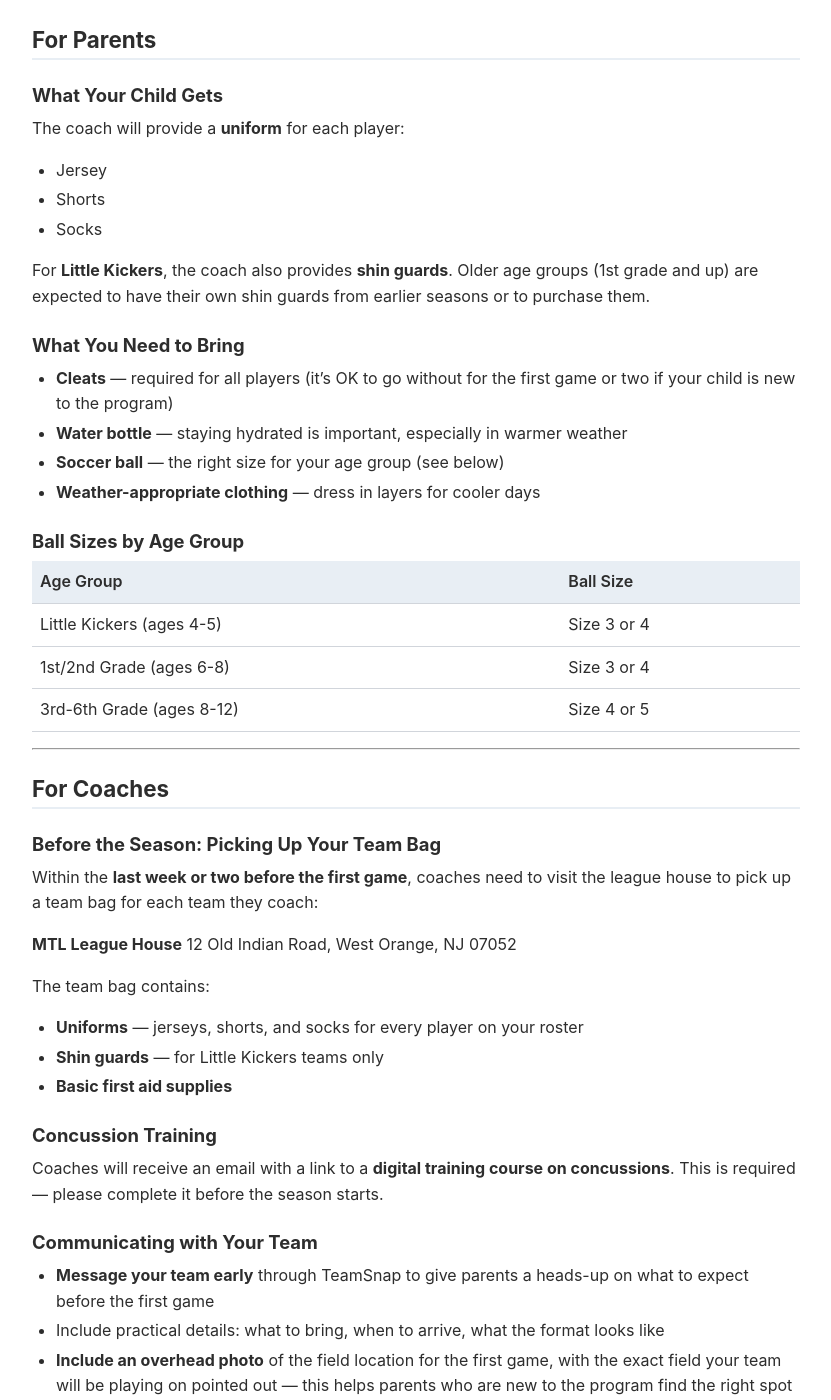
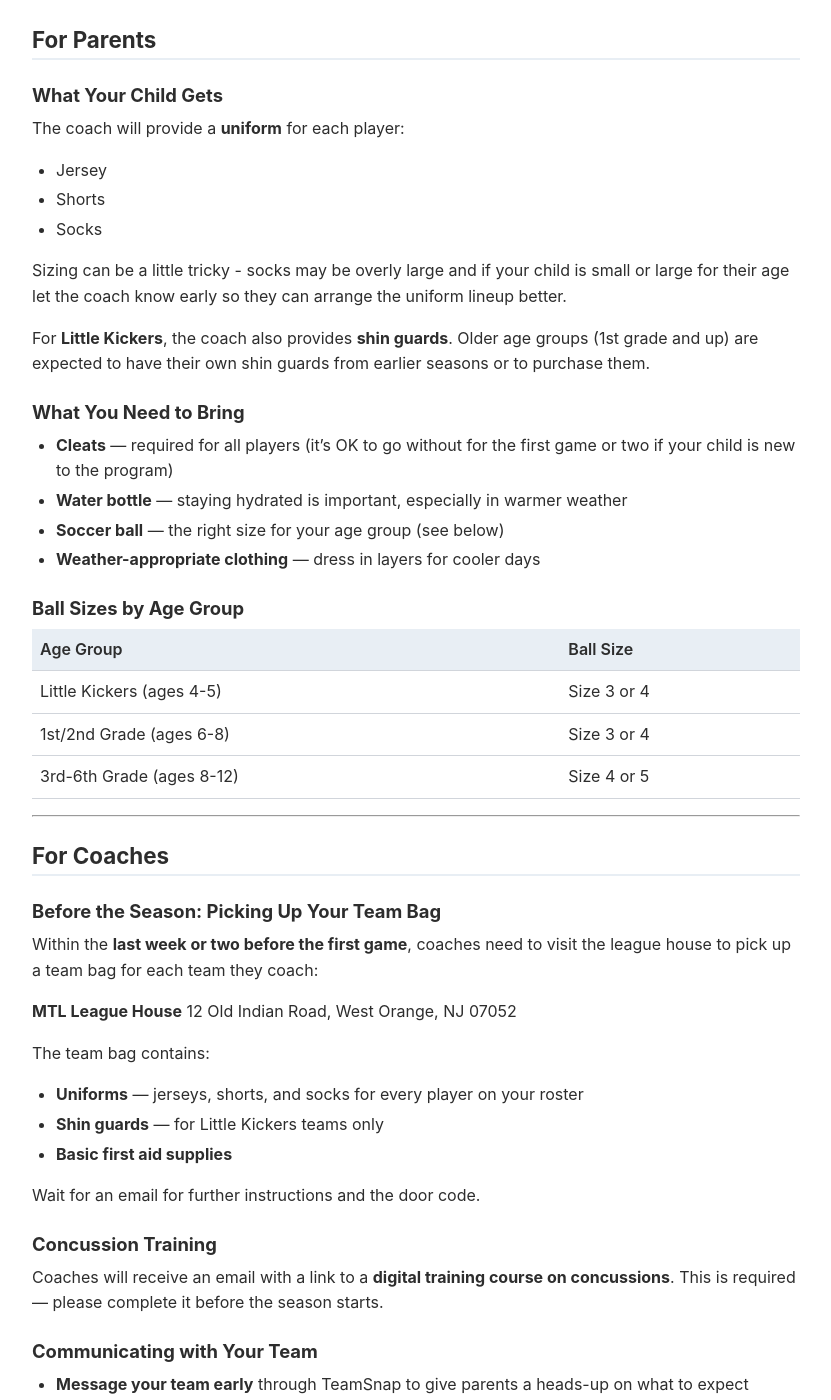
Before and after one commit to SiliconSaga/mtl-site, a Jekyll site: the page built from soccer/game-day.md, in a window 1280 px wide and 1400 px high, scrolled down 232 px. Shown: the whole window, without its empty margins (224-1055 px from the left). Built offline with Jekyll 4.4.1, drawn with Linux system fonts in a browser that asks for light colours.

Commit message:
fix: add Google Maps embed to Redwood field, tweak game day guide
Co-Authored-By: Claude Opus 4.6 <noreply@anthropic.com>

```diff
--- a/soccer/game-day.md
+++ b/soccer/game-day.md
@@ -15,6 +15,8 @@ The coach will provide a **uniform** for each player:
 - Jersey
 - Shorts
 - Socks
+
+Sizing can be a little tricky - socks may be overly large and if your child is small or large for their age let the coach know early so they can arrange the uniform lineup better.
 
 For **Little Kickers**, the coach also provides **shin guards**. Older age
 groups (1st grade and up) are expected to have their own shin guards from
@@ -49,9 +51,12 @@ league house to pick up a team bag for each team they coach:
 12 Old Indian Road, West Orange, NJ 07052
 
 The team bag contains:
+
 - **Uniforms** — jerseys, shorts, and socks for every player on your roster
 - **Shin guards** — for Little Kickers teams only
 - **Basic first aid supplies**
+
+Wait for an email for further instructions and the door code.
 
 ### Concussion Training
 
```
Also changed, not shown: soccer/fields/redwood.md (+13 -1 lines).
